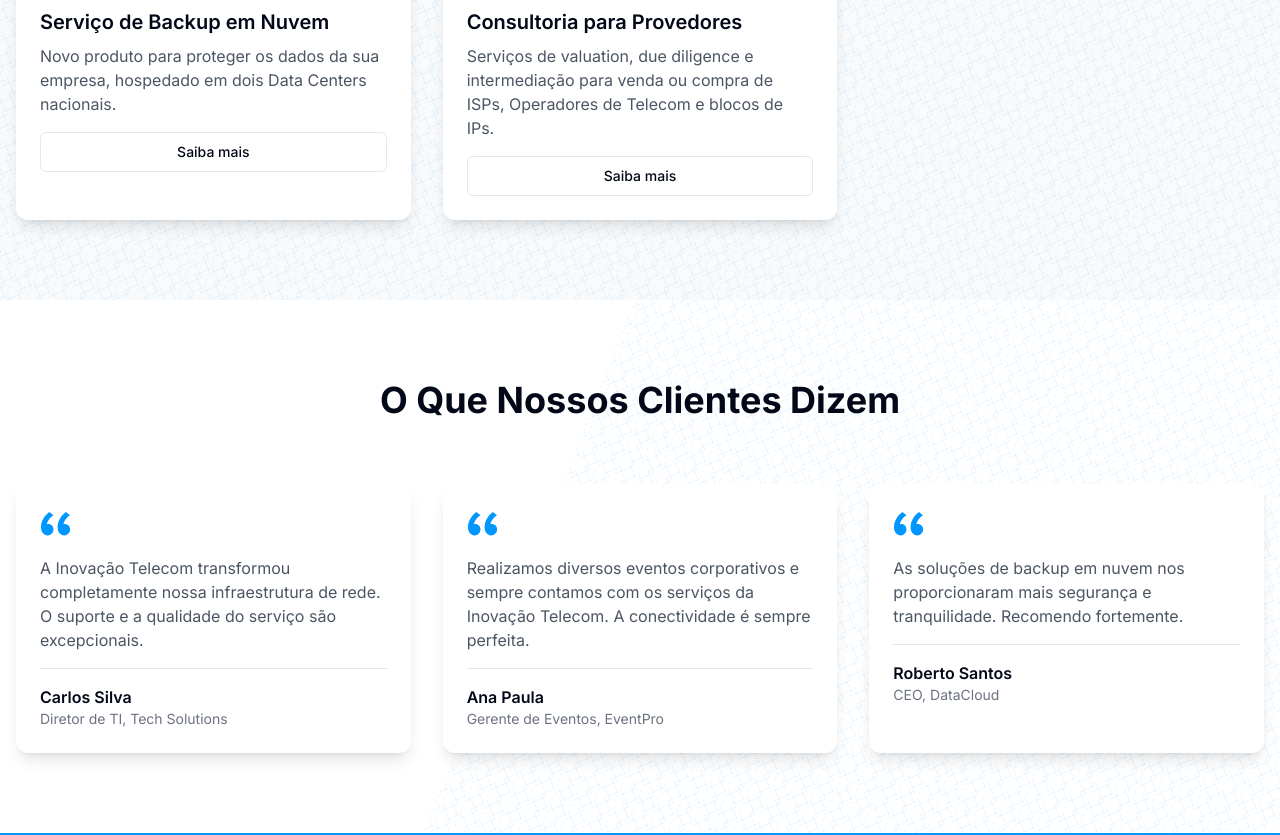
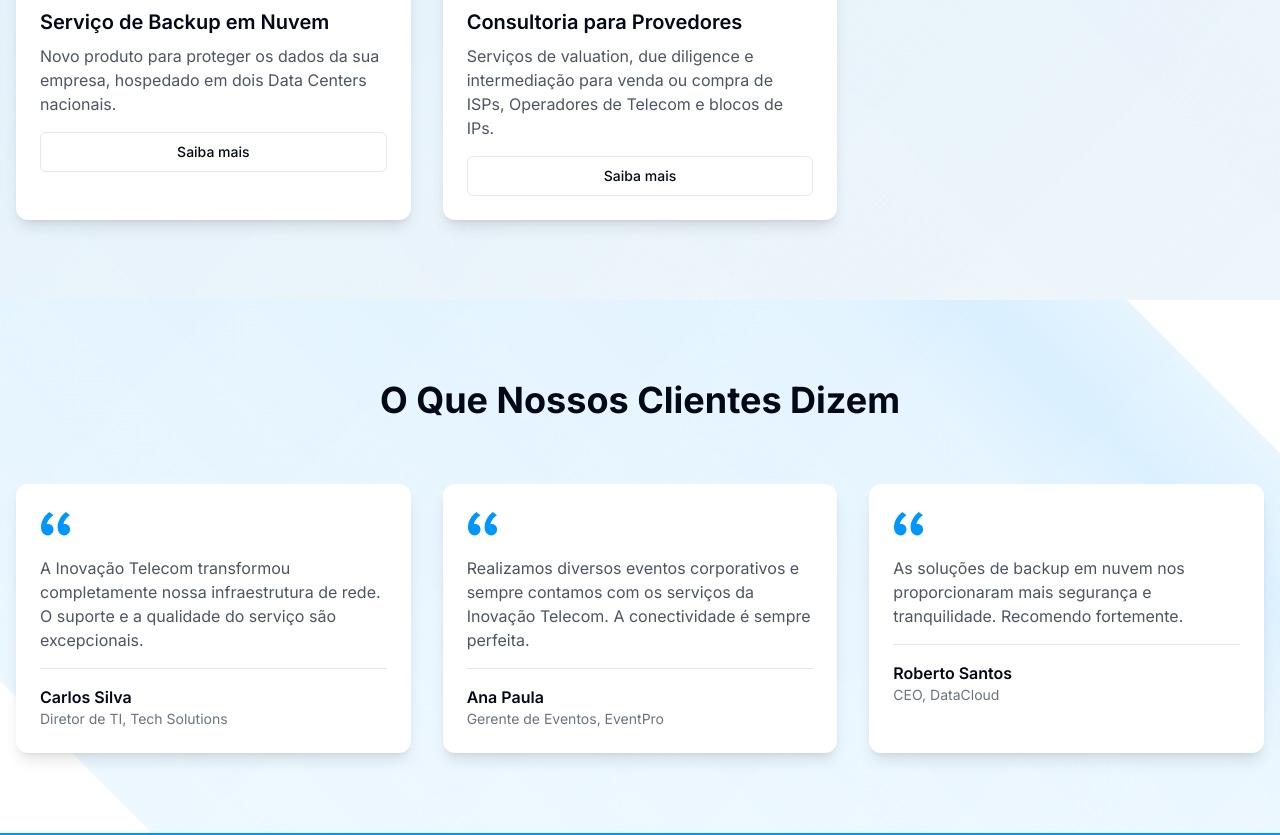
Before and after one commit to jadsonwelder/connectify-landing-pro, a React (Vite) app: page / in a window 1280 px wide. Shown: the part 2048-2883 px from the top of the page. Built offline with nearby package versions, Linux system fonts and the light colour scheme.

Commit message:
Fix visual effect
The visual effect was not working as expected, needs to be updated to something like light streaks or light trails.

```diff
--- a/src/index.css
+++ b/src/index.css
@@ -1,4 +1,3 @@
-
 @import url('https://fonts.googleapis.com/css2?family=Inter:wght@400;500;600;700&display=swap');
 
 @tailwind base;
@@ -45,47 +44,46 @@
 
 .fiber-lines {
   position: absolute;
-  inset: -50%;
-  background: repeating-linear-gradient(
-    45deg,
-    #0096FF 0%,
-    #0096FF 1px,
-    transparent 1px,
-    transparent 10px
-  );
-  background-size: 20px 20px;
-  animation: fiber-move 20s linear infinite;
-  opacity: 0.1;
+  inset: 0;
+  overflow: hidden;
 }
 
 .fiber-lines::before {
   content: '';
   position: absolute;
-  inset: 0;
-  background: repeating-linear-gradient(
-    -45deg,
-    #0096FF 0%,
-    #0096FF 1px,
-    transparent 1px,
-    transparent 10px
-  );
-  background-size: 20px 20px;
+  top: -50%;
+  left: -50%;
+  right: -50%;
+  bottom: -50%;
+  background:
+    linear-gradient(90deg,
+      transparent 0%,
+      rgba(0, 150, 255, 0.05) 45%,
+      rgba(0, 150, 255, 0.1) 50%,
+      rgba(0, 150, 255, 0.05) 55%,
+      transparent 100%),
+    linear-gradient(-90deg,
+      transparent 0%,
+      rgba(0, 150, 255, 0.05) 45%,
+      rgba(0, 150, 255, 0.1) 50%,
+      rgba(0, 150, 255, 0.05) 55%,
+      transparent 100%),
+    linear-gradient(0deg,
+      transparent 0%,
+      rgba(0, 150, 255, 0.05) 45%,
+      rgba(0, 150, 255, 0.1) 50%,
+      rgba(0, 150, 255, 0.05) 55%,
+      transparent 100%);
+  background-size: 200% 200%;
+  animation: light-trails 8s linear infinite;
+  transform: rotate(45deg);
 }
 
-@keyframes fiber-move {
+@keyframes light-trails {
   0% {
-    transform: translate(0, 0) rotate(0deg);
+    background-position: 200% 200%, -200% -200%, -200% 200%;
   }
   100% {
-    transform: translate(50%, 50%) rotate(360deg);
+    background-position: -200% -200%, 200% 200%, 200% -200%;
   }
 }
-
-@keyframes wave {
-  0% {
-    transform: translateX(-25%) translateY(-25%) rotate(0deg);
-  }
-  100% {
-    transform: translateX(25%) translateY(25%) rotate(360deg);
-  }
-}
```
